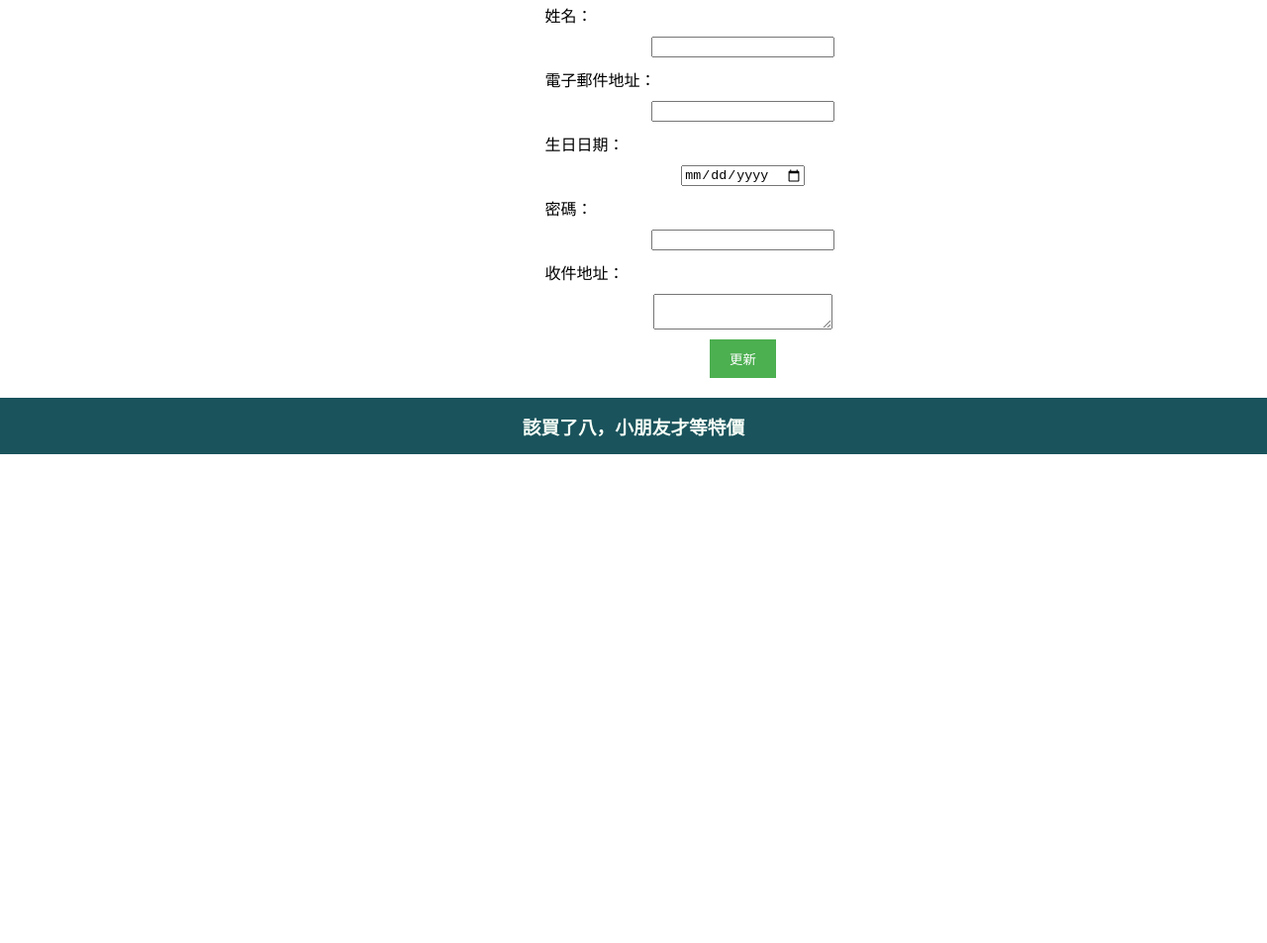
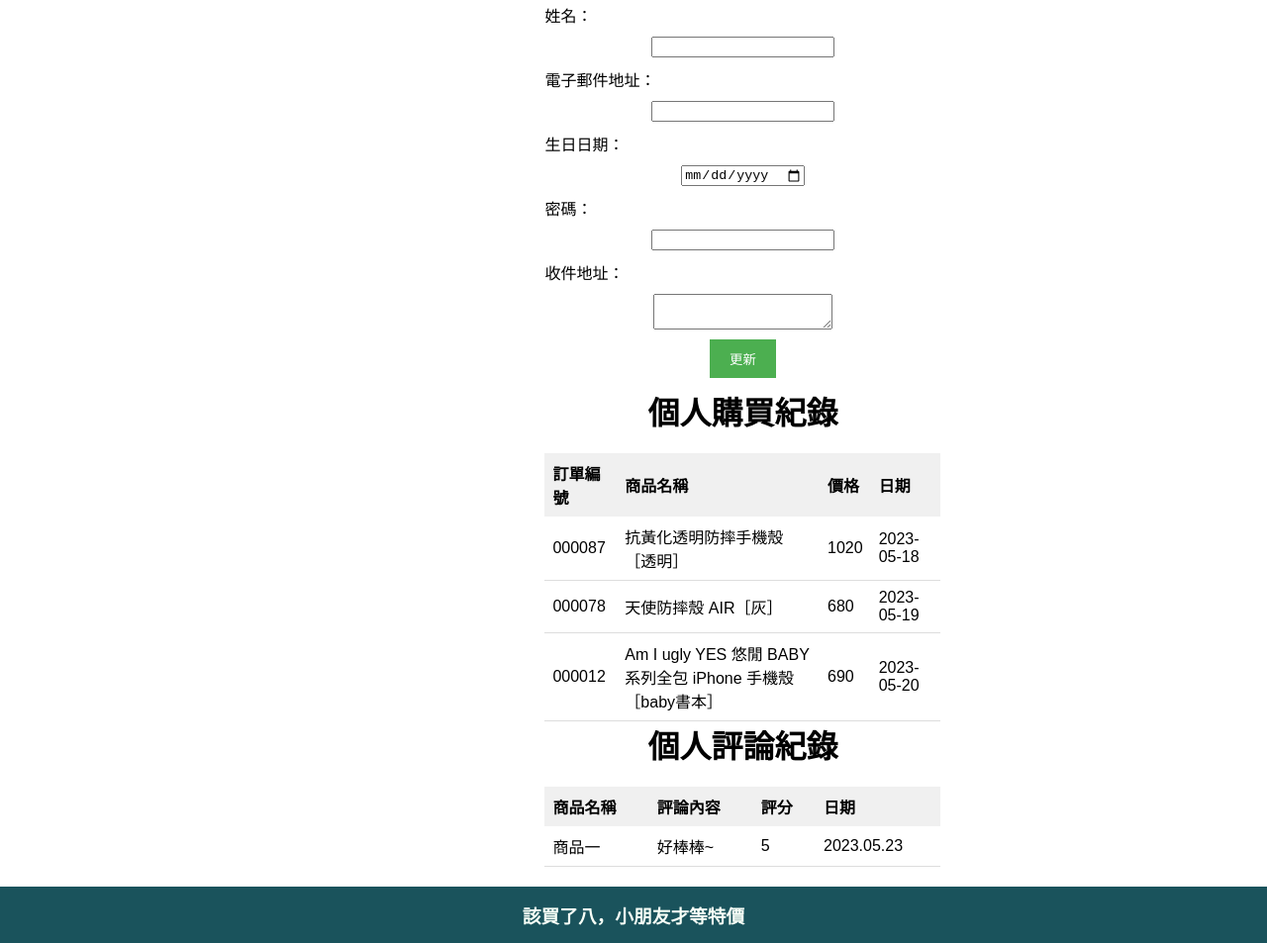
Before and after one commit to Schokolade-und-Kaffee/Final-examination, a plain HTML site: page page/personalinformation.html in a window 1280 px wide. Shown: the part 1184-2137 px from the top of the page at 99% size. Before the commit the page ends 1643 px from the top, so only its background shows below. Drawn offline with Linux system fonts and the light colour scheme.

Commit message:
PersonalInformation Update by westwind.

```diff
--- a/assets/CSS/personalinformation.css
+++ b/assets/CSS/personalinformation.css
@@ -120,3 +120,20 @@ footer {
   margin: 5px 0px;
   color: #F7FFF7;
 }
+
+table {
+  width: 100%;
+  border-collapse: collapse;
+  margin-top: 20px;
+}
+
+thead th {
+  background-color: #f0f0f0;
+  text-align: left;
+  padding: 8px;
+}
+
+tbody td {
+  border-bottom: 1px solid #ddd;
+  padding: 8px;
+}
--- a/assets/JavaScript/personalinformation.js
+++ b/assets/JavaScript/personalinformation.js
@@ -16,3 +16,31 @@ document.getElementById("profileForm").addEventListener("submit", function(event
 
   alert("個人資料已更新！");
 });
+
+// 假設這是購買紀錄資料
+const purchaseHistory = [
+{ orderNumber: '000087', productName: '抗黃化透明防摔手機殼［透明］', price: 1020, date: '2023-05-18' },
+{ orderNumber: '000078', productName: '天使防摔殼 AIR［灰］', price: 680, date: '2023-05-19' },
+{ orderNumber: '000012', productName: 'Am I ugly YES 悠閒 BABY 系列全包 iPhone 手機殼［baby書本］', price: 690, date: '2023-05-20' },
+];
+
+// 生成購買紀錄表格
+function generatePurchaseTable() {
+  const tableBody = document.getElementById('purchaseTableBody');
+
+  purchaseHistory.forEach((purchase) => {
+    const row = document.createElement('tr');
+    row.innerHTML = `
+      <td>${purchase.orderNumber}</td>
+      <td>${purchase.productName}</td>
+      <td>${purchase.price}</td>
+      <td>${purchase.date}</td>
+    `;
+    tableBody.appendChild(row);
+  });
+}
+
+// 在頁面載入完成後生成表格
+window.onload = function() {
+  generatePurchaseTable();
+};
--- a/page/personalinformation.html
+++ b/page/personalinformation.html
@@ -6,7 +6,7 @@
     <meta name="viewport" content="width=device-width, initial-scale=1.0">
     <title>個人資料</title>
     <link rel="stylesheet" href="../assets/CSS/personalinformation.css">
-    <script src="../assets/JavaScript/personalinformation.js"></script>
+
 </head>
 <body>
     <header>
@@ -56,10 +56,43 @@
           <input type="submit" value="更新">
       </form>
 
-
+      <h1>個人購買紀錄</h1>
+      <table id="purchaseTable">
+          <thead>
+            <tr>
+              <th>訂單編號</th>
+              <th>商品名稱</th>
+              <th>價格</th>
+              <th>日期</th>
+            </tr>
+          </thead>
+          <tbody id="purchaseTableBody">
+            <!-- 由 JavaScript 動態生成購買紀錄的表格內容 -->
+          </tbody>
+      </table>
+      <h1>個人評論紀錄</h1>
+      <table id="reviewTable">
+        <thead>
+          <tr>
+            <th>商品名稱</th>
+            <th>評論內容</th>
+            <th>評分</th>
+            <th>日期</th>
+          </tr>
+        </thead>
+        <tbody>
+          <tr>
+            <td>商品一</td>
+            <td>好棒棒~</td>
+            <td>5</td>
+            <td>2023.05.23</td>
+          </tr>
+        </tbody>
+      </table>
     </main>
     <footer>
       <h3 class="buy">該買了八，小朋友才等特價</h3>
     </footer>
+    <script src="../assets/JavaScript/personalinformation.js"></script>
 </body>
 </html>
```
Lines whose indentation alone changed are shown as unchanged.
